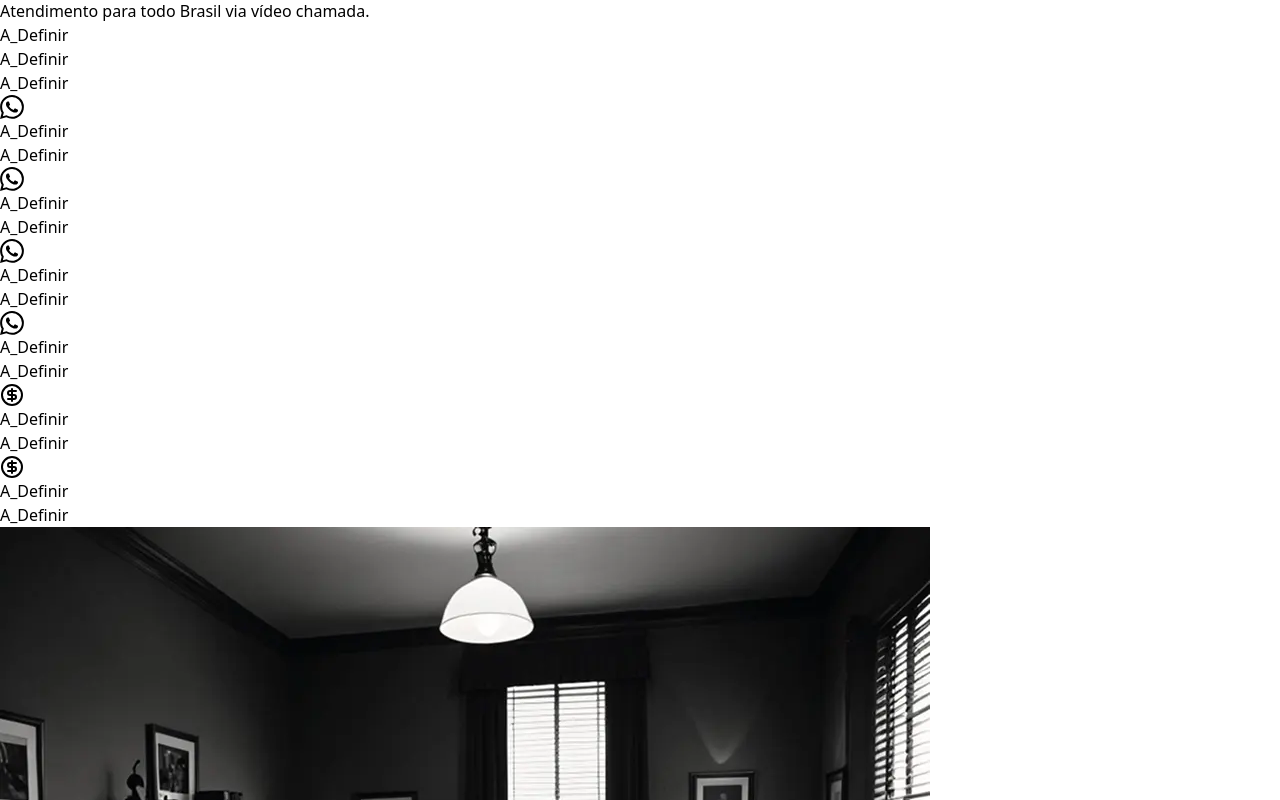
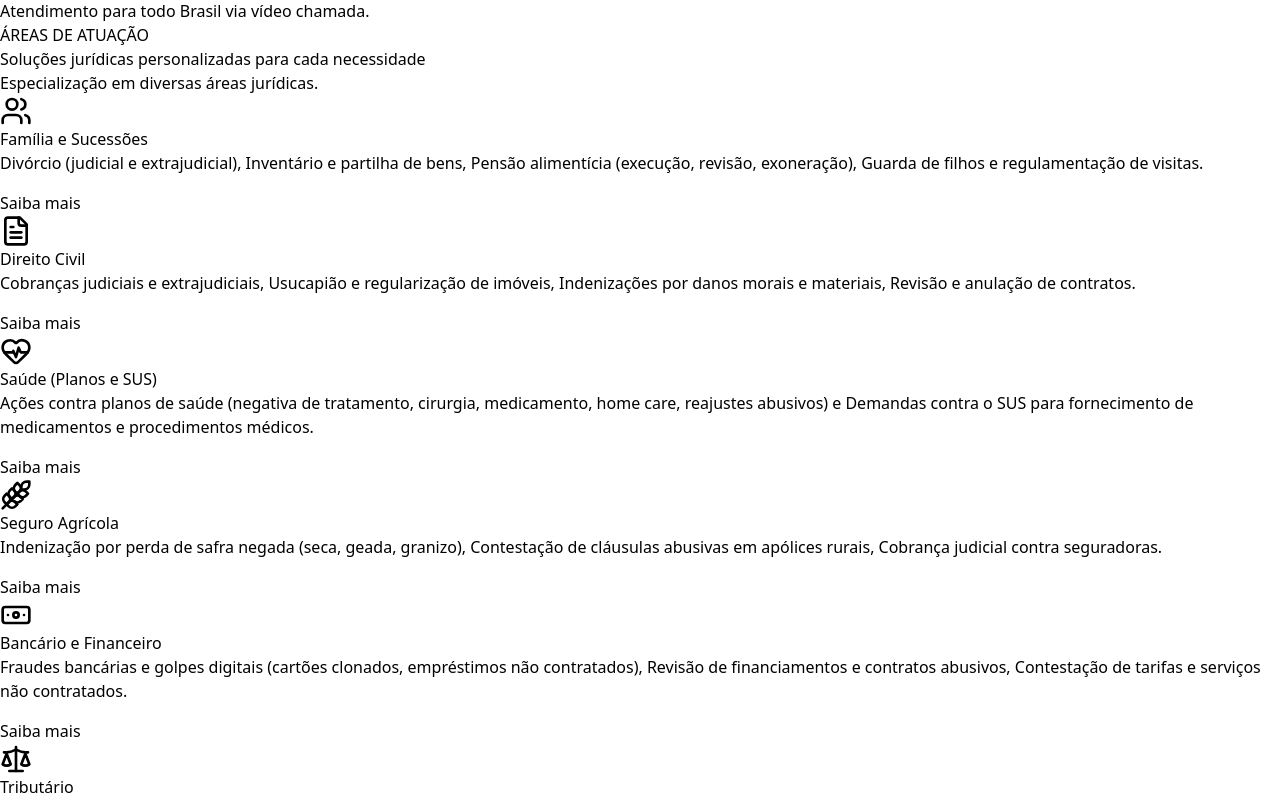
Before and after one commit to Paper-Street-Softwares/LP-Evandro-Amancio, a React (Vite) app: page / in a window 1280 px wide. Shown: the part 600-1400 px from the top of the page. Built offline with nearby package versions, Linux system fonts and the light colour scheme; a web font is replaced by a local one.

Commit message:
fix: Features

```diff
--- a/src/components/cards/IconButtonFeatureCard.jsx
+++ b/src/components/cards/IconButtonFeatureCard.jsx
@@ -18,7 +18,7 @@ export default function IconButtonFeatureCard(props) {
 
   return (
     <div
-      className={`w-[250px] phone2:w-[300px] phone3:w-[350px] tablet1:h-[220px] tablet1:max-w-[255px] desktop1:max-w-[250px] p-0 flex flex-col items-center desktop1:p-0 ${className}`}
+      className={`w-[250px] phone2:w-[300px] phone3:w-[350px] tablet1:h-[330px] tablet1:max-w-[255px] desktop1:max-w-[250px] p-0 flex flex-col items-center desktop1:p-0 ${className}`}
     >
       <div
         className={`h-[64px] w-[64px] mb-[24px] rounded-md flex justify-center items-center ${bgClass}`}
--- a/src/components/sections/DefaultModals.jsx
+++ b/src/components/sections/DefaultModals.jsx
@@ -39,7 +39,7 @@ export default function FeaturesParagraphs({ modal, colorMode }) {
       <SectionWrapper>
         <div className="flex flex-col items-center w-full justify-evenly tablet1:flex-row">
           <div className="flex flex-wrap items-start justify-center w-full gap-[40px]">
-            {[1, 2, 3, 4].map((num) => {
+            {[1, 2, 3, 4, 5, 6].map((num) => {
               const card = content.texts.features[`card${num}`]; // Mantém ícones e imagens do content
               return (
                 <MotionDivDownToUp
--- a/src/content/content.jsx
+++ b/src/content/content.jsx
@@ -210,13 +210,20 @@ const content = {
         icon: (
           <svg
             xmlns="http://www.w3.org/2000/svg"
-            width="24"
-            height="24"
-            fill="currentColor"
-            className="bi bi-whatsapp"
-            viewBox="0 0 16 16"
+            width="32"
+            height="32"
+            viewBox="0 0 24 24"
+            fill="none"
+            stroke="currentColor"
+            stroke-width="2"
+            stroke-linecap="round"
+            stroke-linejoin="round"
+            class="lucide lucide-users-icon lucide-users"
           >
-            <path d="M13.601 2.326A7.85 7.85 0 0 0 7.994 0C3.627 0 .068 3.558.064 7.926c0 1.399.366 2.76 1.057 3.965L0 16l4.204-1.102a7.9 7.9 0 0 0 3.79.965h.004c4.368 0 7.926-3.558 7.93-7.93A7.9 7.9 0 0 0 13.6 2.326zM7.994 14.521a6.6 6.6 0 0 1-3.356-.92l-.24-.144-2.494.654.666-2.433-.156-.251a6.56 6.56 0 0 1-1.007-3.505c0-3.626 2.957-6.584 6.591-6.584a6.56 6.56 0 0 1 4.66 1.931 6.56 6.56 0 0 1 1.928 4.66c-.004 3.639-2.961 6.592-6.592 6.592m3.615-4.934c-.197-.099-1.17-.578-1.353-.646-.182-.065-.315-.099-.445.099-.133.197-.513.646-.627.775-.114.133-.232.148-.43.05-.197-.1-.836-.308-1.592-.985-.59-.525-.985-1.175-1.103-1.372-.114-.198-.011-.304.088-.403.087-.088.197-.232.296-.346.1-.114.133-.198.198-.33.065-.134.034-.248-.015-.347-.05-.099-.445-1.076-.612-1.47-.16-.389-.323-.335-.445-.34-.114-.007-.247-.007-.38-.007a.73.73 0 0 0-.529.247c-.182.198-.691.677-.691 1.654s.71 1.916.81 2.049c.098.133 1.394 2.132 3.383 2.992.47.205.84.326 1.129.418.475.152.904.129 1.246.08.38-.058 1.171-.48 1.338-.943.164-.464.164-.86.114-.943-.049-.084-.182-.133-.38-.232" />
+            <path d="M16 21v-2a4 4 0 0 0-4-4H6a4 4 0 0 0-4 4v2" />
+            <path d="M16 3.128a4 4 0 0 1 0 7.744" />
+            <path d="M22 21v-2a4 4 0 0 0-3-3.87" />
+            <circle cx="9" cy="7" r="4" />
           </svg>
         ),
         buttonLabelModal: "Fale Conosco",
@@ -238,13 +245,21 @@ const content = {
         icon: (
           <svg
             xmlns="http://www.w3.org/2000/svg"
-            width="24"
-            height="24"
-            fill="currentColor"
-            className="bi bi-whatsapp"
-            viewBox="0 0 16 16"
+            width="32"
+            height="32"
+            viewBox="0 0 24 24"
+            fill="none"
+            stroke="currentColor"
+            stroke-width="2"
+            stroke-linecap="round"
+            stroke-linejoin="round"
+            class="lucide lucide-file-text-icon lucide-file-text"
           >
-            <path d="M13.601 2.326A7.85 7.85 0 0 0 7.994 0C3.627 0 .068 3.558.064 7.926c0 1.399.366 2.76 1.057 3.965L0 16l4.204-1.102a7.9 7.9 0 0 0 3.79.965h.004c4.368 0 7.926-3.558 7.93-7.93A7.9 7.9 0 0 0 13.6 2.326zM7.994 14.521a6.6 6.6 0 0 1-3.356-.92l-.24-.144-2.494.654.666-2.433-.156-.251a6.56 6.56 0 0 1-1.007-3.505c0-3.626 2.957-6.584 6.591-6.584a6.56 6.56 0 0 1 4.66 1.931 6.56 6.56 0 0 1 1.928 4.66c-.004 3.639-2.961 6.592-6.592 6.592m3.615-4.934c-.197-.099-1.17-.578-1.353-.646-.182-.065-.315-.099-.445.099-.133.197-.513.646-.627.775-.114.133-.232.148-.43.05-.197-.1-.836-.308-1.592-.985-.59-.525-.985-1.175-1.103-1.372-.114-.198-.011-.304.088-.403.087-.088.197-.232.296-.346.1-.114.133-.198.198-.33.065-.134.034-.248-.015-.347-.05-.099-.445-1.076-.612-1.47-.16-.389-.323-.335-.445-.34-.114-.007-.247-.007-.38-.007a.73.73 0 0 0-.529.247c-.182.198-.691.677-.691 1.654s.71 1.916.81 2.049c.098.133 1.394 2.132 3.383 2.992.47.205.84.326 1.129.418.475.152.904.129 1.246.08.38-.058 1.171-.48 1.338-.943.164-.464.164-.86.114-.943-.049-.084-.182-.133-.38-.232" />
+            <path d="M15 2H6a2 2 0 0 0-2 2v16a2 2 0 0 0 2 2h12a2 2 0 0 0 2-2V7Z" />
+            <path d="M14 2v4a2 2 0 0 0 2 2h4" />
+            <path d="M10 9H8" />
+            <path d="M16 13H8" />
+            <path d="M16 17H8" />
           </svg>
         ),
         buttonLabelModal: "Fale Conosco",
@@ -265,13 +280,18 @@ const content = {
         icon: (
           <svg
             xmlns="http://www.w3.org/2000/svg"
-            width="24"
-            height="24"
-            fill="currentColor"
-            className="bi bi-whatsapp"
-            viewBox="0 0 16 16"
+            width="32"
+            height="32"
+            viewBox="0 0 24 24"
+            fill="none"
+            stroke="currentColor"
+            stroke-width="2"
+            stroke-linecap="round"
+            stroke-linejoin="round"
+            class="lucide lucide-heart-pulse-icon lucide-heart-pulse"
           >
-            <path d="M13.601 2.326A7.85 7.85 0 0 0 7.994 0C3.627 0 .068 3.558.064 7.926c0 1.399.366 2.76 1.057 3.965L0 16l4.204-1.102a7.9 7.9 0 0 0 3.79.965h.004c4.368 0 7.926-3.558 7.93-7.93A7.9 7.9 0 0 0 13.6 2.326zM7.994 14.521a6.6 6.6 0 0 1-3.356-.92l-.24-.144-2.494.654.666-2.433-.156-.251a6.56 6.56 0 0 1-1.007-3.505c0-3.626 2.957-6.584 6.591-6.584a6.56 6.56 0 0 1 4.66 1.931 6.56 6.56 0 0 1 1.928 4.66c-.004 3.639-2.961 6.592-6.592 6.592m3.615-4.934c-.197-.099-1.17-.578-1.353-.646-.182-.065-.315-.099-.445.099-.133.197-.513.646-.627.775-.114.133-.232.148-.43.05-.197-.1-.836-.308-1.592-.985-.59-.525-.985-1.175-1.103-1.372-.114-.198-.011-.304.088-.403.087-.088.197-.232.296-.346.1-.114.133-.198.198-.33.065-.134.034-.248-.015-.347-.05-.099-.445-1.076-.612-1.47-.16-.389-.323-.335-.445-.34-.114-.007-.247-.007-.38-.007a.73.73 0 0 0-.529.247c-.182.198-.691.677-.691 1.654s.71 1.916.81 2.049c.098.133 1.394 2.132 3.383 2.992.47.205.84.326 1.129.418.475.152.904.129 1.246.08.38-.058 1.171-.48 1.338-.943.164-.464.164-.86.114-.943-.049-.084-.182-.133-.38-.232" />
+            <path d="M2 9.5a5.5 5.5 0 0 1 9.591-3.676.56.56 0 0 0 .818 0A5.49 5.49 0 0 1 22 9.5c0 2.29-1.5 4-3 5.5l-5.492 5.313a2 2 0 0 1-3 .019L5 15c-1.5-1.5-3-3.2-3-5.5" />
+            <path d="M3.22 13H9.5l.5-1 2 4.5 2-7 1.5 3.5h5.27" />
           </svg>
         ),
         buttonLabelModal: "Fale Conosco",
@@ -293,13 +313,24 @@ const content = {
         icon: (
           <svg
             xmlns="http://www.w3.org/2000/svg"
-            width="24"
-            height="24"
-            fill="currentColor"
-            className="bi bi-whatsapp"
-            viewBox="0 0 16 16"
+            width="32"
+            height="32"
+            viewBox="0 0 24 24"
+            fill="none"
+            stroke="currentColor"
+            stroke-width="2"
+            stroke-linecap="round"
+            stroke-linejoin="round"
+            class="lucide lucide-wheat-icon lucide-wheat"
           >
-            <path d="M13.601 2.326A7.85 7.85 0 0 0 7.994 0C3.627 0 .068 3.558.064 7.926c0 1.399.366 2.76 1.057 3.965L0 16l4.204-1.102a7.9 7.9 0 0 0 3.79.965h.004c4.368 0 7.926-3.558 7.93-7.93A7.9 7.9 0 0 0 13.6 2.326zM7.994 14.521a6.6 6.6 0 0 1-3.356-.92l-.24-.144-2.494.654.666-2.433-.156-.251a6.56 6.56 0 0 1-1.007-3.505c0-3.626 2.957-6.584 6.591-6.584a6.56 6.56 0 0 1 4.66 1.931 6.56 6.56 0 0 1 1.928 4.66c-.004 3.639-2.961 6.592-6.592 6.592m3.615-4.934c-.197-.099-1.17-.578-1.353-.646-.182-.065-.315-.099-.445.099-.133.197-.513.646-.627.775-.114.133-.232.148-.43.05-.197-.1-.836-.308-1.592-.985-.59-.525-.985-1.175-1.103-1.372-.114-.198-.011-.304.088-.403.087-.088.197-.232.296-.346.1-.114.133-.198.198-.33.065-.134.034-.248-.015-.347-.05-.099-.445-1.076-.612-1.47-.16-.389-.323-.335-.445-.34-.114-.007-.247-.007-.38-.007a.73.73 0 0 0-.529.247c-.182.198-.691.677-.691 1.654s.71 1.916.81 2.049c.098.133 1.394 2.132 3.383 2.992.47.205.84.326 1.129.418.475.152.904.129 1.246.08.38-.058 1.171-.48 1.338-.943.164-.464.164-.86.114-.943-.049-.084-.182-.133-.38-.232" />
+            <path d="M2 22 16 8" />
+            <path d="M3.47 12.53 5 11l1.53 1.53a3.5 3.5 0 0 1 0 4.94L5 19l-1.53-1.53a3.5 3.5 0 0 1 0-4.94Z" />
+            <path d="M7.47 8.53 9 7l1.53 1.53a3.5 3.5 0 0 1 0 4.94L9 15l-1.53-1.53a3.5 3.5 0 0 1 0-4.94Z" />
+            <path d="M11.47 4.53 13 3l1.53 1.53a3.5 3.5 0 0 1 0 4.94L13 11l-1.53-1.53a3.5 3.5 0 0 1 0-4.94Z" />
+            <path d="M20 2h2v2a4 4 0 0 1-4 4h-2V6a4 4 0 0 1 4-4Z" />
+            <path d="M11.47 17.47 13 19l-1.53 1.53a3.5 3.5 0 0 1-4.94 0L5 19l1.53-1.53a3.5 3.5 0 0 1 4.94 0Z" />
+            <path d="M15.47 13.47 17 15l-1.53 1.53a3.5 3.5 0 0 1-4.94 0L9 15l1.53-1.53a3.5 3.5 0 0 1 4.94 0Z" />
+            <path d="M19.47 9.47 21 11l-1.53 1.53a3.5 3.5 0 0 1-4.94 0L13 11l1.53-1.53a3.5 3.5 0 0 1 4.94 0Z" />
           </svg>
         ),
         buttonLabelModal: "Fale Conosco",
@@ -321,19 +352,19 @@ const content = {
         icon: (
           <svg
             xmlns="http://www.w3.org/2000/svg"
-            width="24"
-            height="24"
+            width="32"
+            height="32"
             viewBox="0 0 24 24"
             fill="none"
             stroke="currentColor"
             stroke-width="2"
             stroke-linecap="round"
             stroke-linejoin="round"
-            class="lucide lucide-circle-dollar-sign-icon lucide-circle-dollar-sign"
+            class="lucide lucide-banknote-icon lucide-banknote"
           >
-            <circle cx="12" cy="12" r="10" />
-            <path d="M16 8h-6a2 2 0 1 0 0 4h4a2 2 0 1 1 0 4H8" />
-            <path d="M12 18V6" />
+            <rect width="20" height="12" x="2" y="6" rx="2" />
+            <circle cx="12" cy="12" r="2" />
+            <path d="M6 12h.01M18 12h.01" />
           </svg>
         ),
         buttonLabelModal: "Fale Conosco",
@@ -355,19 +386,21 @@ const content = {
         icon: (
           <svg
             xmlns="http://www.w3.org/2000/svg"
-            width="24"
-            height="24"
+            width="32"
+            height="32"
             viewBox="0 0 24 24"
             fill="none"
             stroke="currentColor"
             stroke-width="2"
             stroke-linecap="round"
             stroke-linejoin="round"
-            class="lucide lucide-circle-dollar-sign-icon lucide-circle-dollar-sign"
+            class="lucide lucide-scale-icon lucide-scale"
           >
-            <circle cx="12" cy="12" r="10" />
-            <path d="M16 8h-6a2 2 0 1 0 0 4h4a2 2 0 1 1 0 4H8" />
-            <path d="M12 18V6" />
+            <path d="m16 16 3-8 3 8c-.87.65-1.92 1-3 1s-2.13-.35-3-1Z" />
+            <path d="m2 16 3-8 3 8c-.87.65-1.92 1-3 1s-2.13-.35-3-1Z" />
+            <path d="M7 21h10" />
+            <path d="M12 3v18" />
+            <path d="M3 7h2c2 0 5-1 7-2 2 1 5 2 7 2h2" />
           </svg>
         ),
         buttonLabelModal: "Fale Conosco",
--- a/src/locales/pt.json
+++ b/src/locales/pt.json
@@ -27,51 +27,51 @@
     }
   },
   "features": {
-    "miniTag": "A_Definir",
-    "title": "A_Definir",
-    "subtitle": "A_Definir",
+    "miniTag": "ÁREAS DE ATUAÇÃO",
+    "title": "Soluções jurídicas personalizadas para cada necessidade",
+    "subtitle": "Especialização em diversas áreas jurídicas.",
     "card1": {
-      "title": "A_Definir",
-      "subtitle": "A_Definir",
+      "title": "Família e Sucessões",
+      "subtitle": "Divórcio (judicial e extrajudicial), Inventário e partilha de bens, Pensão alimentícia (execução, revisão, exoneração), Guarda de filhos e regulamentação de visitas.",
       "description": "A_Definir",
       "buttonLabelModal": "A_Definir",
-      "buttonLabel": "A_Definir"
+      "buttonLabel": "Saiba mais"
     },
     "card2": {
-      "title": "A_Definir",
-      "subtitle": "A_Definir",
+      "title": "Direito Civil",
+      "subtitle": "Cobranças judiciais e extrajudiciais, Usucapião e regularização de imóveis, Indenizações por danos morais e materiais, Revisão e anulação de contratos.",
       "description": "A_Definir",
       "buttonLabelModal": "A_Definir",
-      "buttonLabel": "A_Definir"
+      "buttonLabel": "Saiba mais"
     },
     "card3": {
-      "title": "A_Definir",
-      "subtitle": "A_Definir",
+      "title": "Saúde (Planos e SUS)",
+      "subtitle": "Ações contra planos de saúde (negativa de tratamento, cirurgia, medicamento, home care, reajustes abusivos) e Demandas contra o SUS para fornecimento de medicamentos e procedimentos médicos.",
       "description": "A_Definir",
       "buttonLabelModal": "A_Definir",
-      "buttonLabel": "A_Definir"
+      "buttonLabel": "Saiba mais"
     },
     "card4": {
-      "title": "A_Definir",
-      "subtitle": "A_Definir",
+      "title": "Seguro Agrícola",
+      "subtitle": "Indenização por perda de safra negada (seca, geada, granizo), Contestação de cláusulas abusivas em apólices rurais, Cobrança judicial contra seguradoras.",
       "description": "A_Definir",
       "buttonLabelModal": "A_Definir",
-      "buttonLabel": "A_Definir",
+      "buttonLabel": "Saiba mais",
       "servicesButton": "A_Definir"
     },
     "card5": {
-      "title": "A_Definir",
-      "subtitle": "A_Definir",
+      "title": "Bancário e Financeiro",
+      "subtitle": "Fraudes bancárias e golpes digitais (cartões clonados, empréstimos não contratados), Revisão de financiamentos e contratos abusivos, Contestação de tarifas e serviços não contratados.",
       "description": "A_Definir",
       "buttonLabelModal": "A_Definir",
-      "buttonLabel": "A_Definir"
+      "buttonLabel": "Saiba mais"
     },
     "card6": {
-      "title": "A_Definir",
-      "subtitle": "A_Definir",
+      "title": "Tributário",
+      "subtitle": "Recuperação de tributos pagos a maior no Simples Nacional, Exclusão de ICMS-ST e produtos monofásicos da base de cálculo, Defesas administrativas e judiciais contra autuações fiscais, Planejamento tributário para empresários e Isenções de IRPF.",
       "description": "A_Definir",
       "buttonLabelModal": "A_Definir",
-      "buttonLabel": "A_Definir"
+      "buttonLabel": "Saiba mais"
     }
   },
   "maps": {
--- a/src/pages/Index.jsx
+++ b/src/pages/Index.jsx
@@ -69,8 +69,8 @@ export default function Index() {
         button={false}
         modalWithCards={false}
         paragraphs={false}
-        sixCards={true}
-        paragraphsModal={false}
+        sixCards={false}
+        paragraphsModal={true}
       />
 
       <About modal={true} showGallery={false} colorMode={colorMode} />
```
